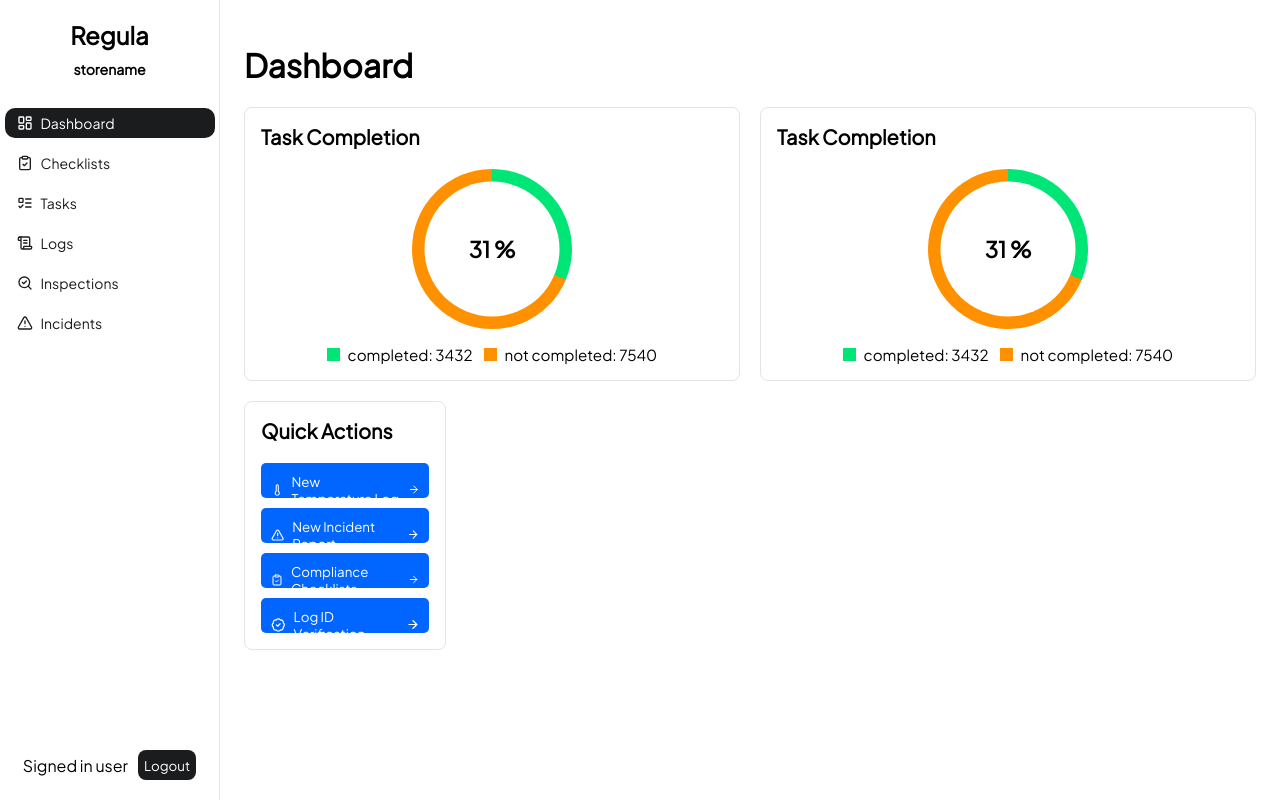
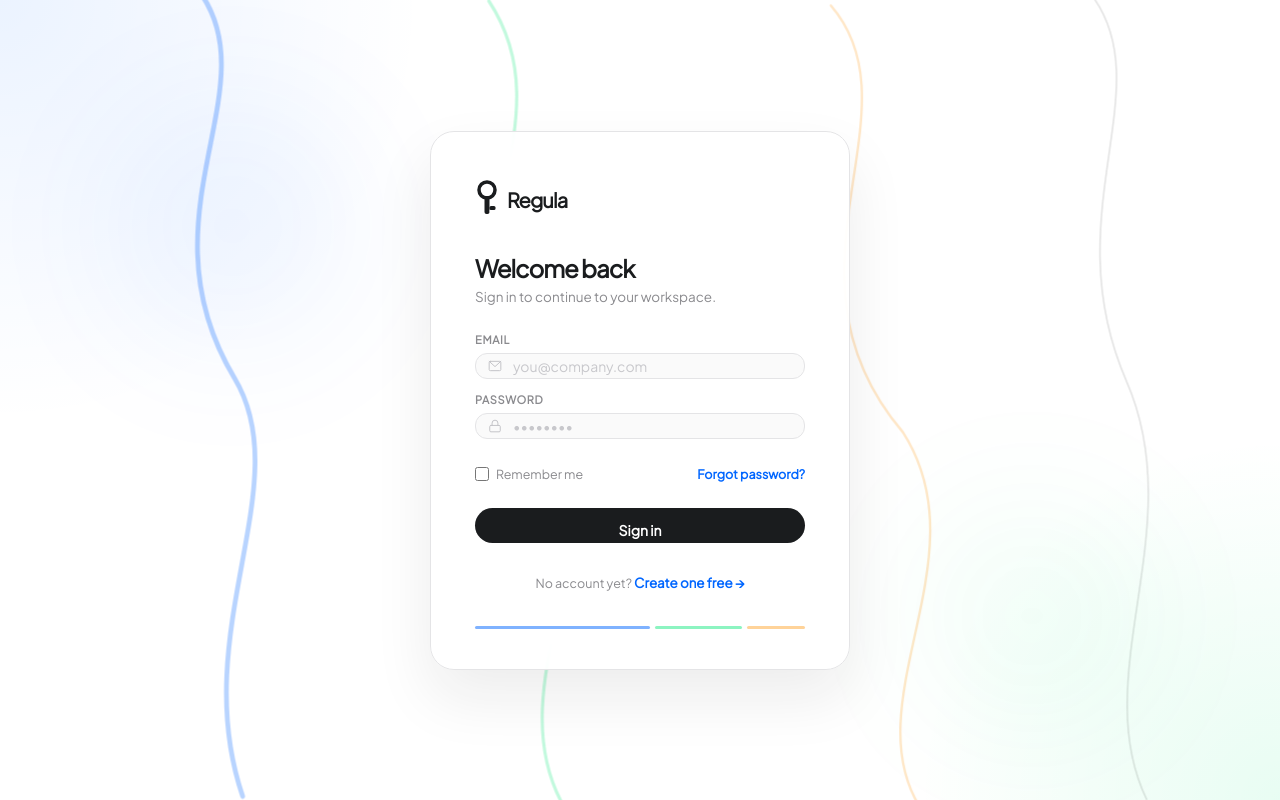
Before and after one commit to siguraso/fullstack-project-v26, a Vue app in the folder frontend/: page /login in a window 1280 px wide. Built offline with nearby package versions, Linux system fonts and the light colour scheme; no server answers; the HTML template or start-up script is replaced by a standard one.

Commit message:
fix(app): fixed it so we have the router showing the route

```diff
--- a/frontend/src/App.vue
+++ b/frontend/src/App.vue
@@ -1,25 +1,7 @@
-<script lang="ts" setup>
-import Sidebar from './components/Sidebar.vue'
-import Dashboard from './views/dashboard/Dashboard.vue'
+<script setup lang="ts">
+import { RouterView } from 'vue-router'
 </script>
 
 <template>
-  <div class="app-shell">
-    <Sidebar />
-    <main class="main-content">
-      <Dashboard />
-    </main>
-  </div>
+  <RouterView />
 </template>
-
-<style scoped>
-.app-shell {
-  --sidebar-width: max(15vw, 220px);
-  min-height: 100vh;
-}
-
-.main-content {
-  margin-left: var(--sidebar-width);
-  padding: 24px;
-}
-</style>
```
